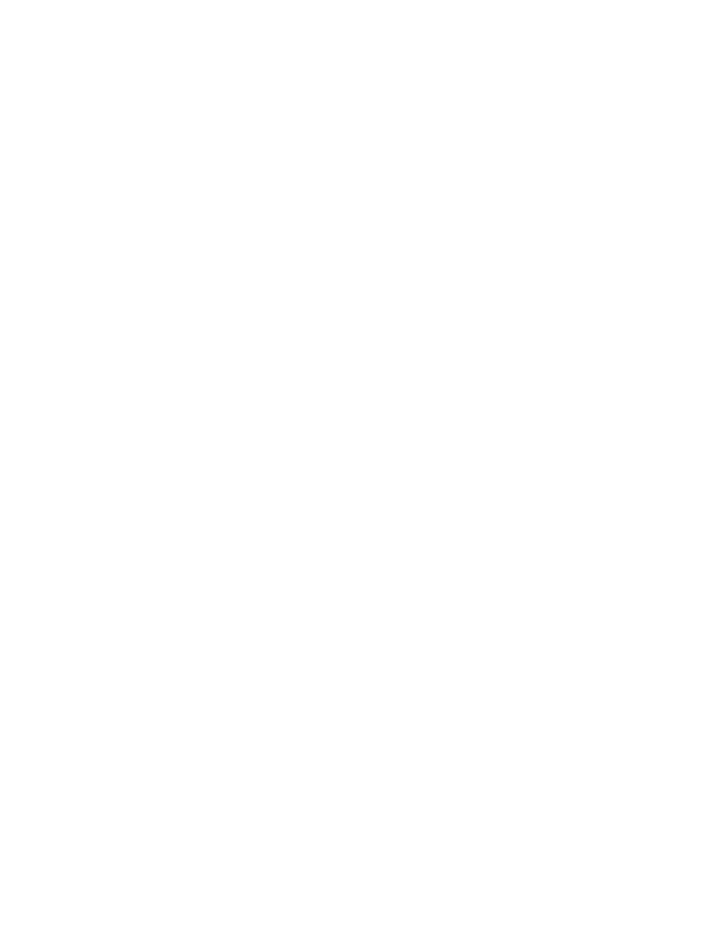
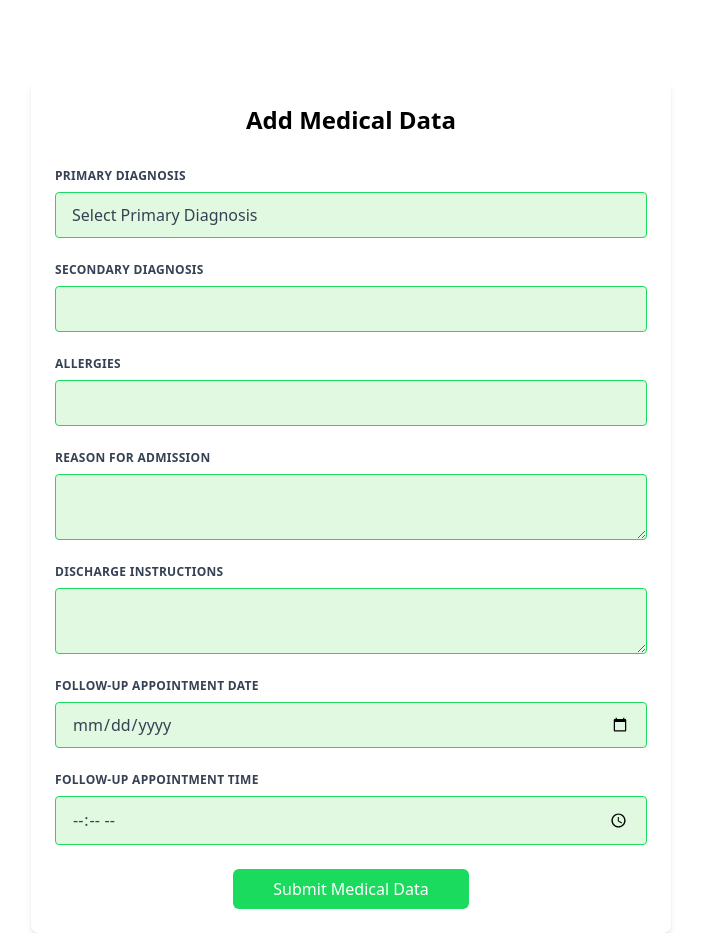
Before and after one commit to omkar-79/medcompass, a React (Vite) app in the folder frontend/: page /medicalDetails in a window 1280 px wide. Before the commit this address had no page. Shown: the whole page, without its empty margins (289-990 px from the left). Before the commit the page ends 800 px from the top, so only its background shows below. Built offline with nearby package versions, Linux system fonts and the light colour scheme.

Commit message:
medical-form

```diff
--- a/frontend/src/App.jsx
+++ b/frontend/src/App.jsx
@@ -1,6 +1,7 @@
 import Dashboard from "./pages/Dashboard";
 import { Routes, Route } from "react-router-dom"
 import PatientForm from "./pages/PatientForm";
+import MedicalForm from "./pages/MedicalForm";
 
 function App() {
   return (
@@ -8,6 +9,7 @@ function App() {
       <Routes>
         <Route path='/' element={<Dashboard />} />
         <Route path='/addPatient' element={<PatientForm />} />
+        <Route path='/medicalDetails' element={<MedicalForm />} />
       </Routes>
     </div>
   );
--- a/frontend/src/components/Navbar.jsx
+++ b/frontend/src/components/Navbar.jsx
@@ -4,16 +4,16 @@ import { Link } from 'react-router-dom';
 const Navbar = () => {
   return (
     <nav className="flex justify-between items-center p-12">
-      <div className="flex gap-20 px-20">
+      <div className="flex gap-20 px-10">
         <h1>NARAD</h1>
-        <Link to="#" className="">
+        <Link to="#" className="hover:text-[#20cc5c]">
           Dashboard
         </Link>
       </div>
-      <div className="flex justify-between items-center gap-10 px-20">
-        <a href="#">Team</a>
-        <Link to="#" className="bg-[#20cc5c] py-2 rounded-2xl px-4">
-          Devpost
+      <div className="flex justify-between items-center gap-10 px-10">
+        <Link to='/addPatient'
+            className="bg-[#20cc5c] hover:bg-[#149c47] text-white font-bold py-2 px-4 rounded">
+          Add Patient
         </Link>
       </div>
     </nav>
--- a/frontend/src/components/PatientTable.jsx
+++ b/frontend/src/components/PatientTable.jsx
@@ -18,7 +18,7 @@ const PatientTable = () => {
                 <th className="px-6 py-3 text-start text-md font-medium uppercase">Patient Name</th>
                 <th className="px-6 py-3 text-start text-md font-medium uppercase">Primary Diagnosis</th>
                 <th className="px-6 py-3 text-start text-md font-medium uppercase">Phone</th>
-                <th className="px-6 py-3 text-end text-md font-medium uppercase">Action</th>
+                <th className="px-12 py-3 text-end text-md font-medium uppercase">Action</th>
               </tr>
             </thead>
             <tbody>
--- a/frontend/src/pages/Dashboard.jsx
+++ b/frontend/src/pages/Dashboard.jsx
@@ -1,5 +1,4 @@
 import React from 'react'
-import { Link } from 'react-router-dom'
 import PatientTable from '../components/PatientTable'
 import Navbar from '../components/Navbar'
 
@@ -7,12 +6,6 @@ const Dashboard = () => {
   return (
     <div>
       <Navbar />
-      <div className="flex justify-end px-30">
-        <Link to='/addPatient'
-            className="bg-[#20cc5c] hover:bg-[#149c47] text-white font-bold py-2 px-4 rounded">
-          Add Patient
-        </Link>
-      </div>
       <PatientTable />
     </div>
   )
--- /dev/null
+++ b/frontend/src/pages/MedicalForm.jsx
@@ -0,0 +1,166 @@
+import React, { useState } from "react";
+
+const MedicalForm = () => {
+  const [medicalData, setMedicalData] = useState({
+    primaryDiagnosis: "",
+    secondaryDiagnosis: "",
+    allergies: "",
+    reasonForAdmit: "",
+    dischargeInstructions: "",
+    followUpDate: "",
+    followUpTime: "",
+  });
+
+  const handleChange = (e) => {
+    setMedicalData({ ...medicalData, [e.target.name]: e.target.value });
+  };
+
+  const handleSubmit = (e) => {
+    e.preventDefault();
+    console.log("Medical Data Submitted:", medicalData);
+    // Send medicalData to backend here
+  };
+
+  return (
+    <div className="flex justify-center pt-20">
+      <form onSubmit={handleSubmit} className="w-full max-w-1/2 p-6 shadow-md rounded-lg">
+        <h2 className="text-2xl text-center font-semibold mb-8">Add Medical Data</h2>
+
+        <div className="mb-6">
+          <label className="block uppercase tracking-wide text-gray-700 text-xs font-bold mb-2">
+            Primary Diagnosis
+          </label>
+          <select
+            name="primaryDiagnosis"
+            value={medicalData.primaryDiagnosis}
+            onChange={handleChange}
+            className="appearance-none block w-full bg-[#e1f9e1] text-gray-700 border border-[#1adb5d] rounded py-3 px-4 leading-tight focus:outline-none focus:bg-white focus:border-[#149c47]"
+            required
+          >
+            <option value="">Select Primary Diagnosis</option>
+            <option value="Spinal Cord Injury">Spinal Cord Injury</option>
+            <option value="Traumatic Brain Injury (TBI)">Traumatic Brain Injury (TBI)</option>
+            <option value="Multiple Sclerosis Flare-ups">Multiple Sclerosis Flare-ups</option>
+            <option value="Status Epilepticus">Status Epilepticus</option>
+            <option value="Severe Stroke">Severe Stroke</option>
+            <option value="Metastasis-related Complications">Metastasis-related Complications</option>
+            <option value="Pain Management">Pain Management</option>
+            <option value="Surgical Post-Op Recovery">Surgical Post-Op Recovery</option>
+            <option value="Chemotherapy or Radiation Therapy Complications">Chemotherapy or Radiation Therapy Complications</option>
+            <option value="Acute Respiratory Distress Syndrome (ARDS)">Acute Respiratory Distress Syndrome (ARDS)</option>
+            <option value="Asthma Attack">Asthma Attack</option>
+            <option value="Pneumonia">Pneumonia</option>
+            <option value="Chronic Obstructive Pulmonary Disease (COPD) Exacerbation">Chronic Obstructive Pulmonary Disease (COPD) Exacerbation</option>
+            <option value="Diabetic Foot Ulcer Infection">Diabetic Foot Ulcer Infection</option>
+            <option value="Severe Hypoglycemia">Severe Hypoglycemia</option>
+            <option value="Hyperosmolar Hyperglycemic State (HHS)">Hyperosmolar Hyperglycemic State (HHS)</option>
+            <option value="Diabetic Ketoacidosis (DKA)">Diabetic Ketoacidosis (DKA)</option>
+            <option value="Hypertensive Crisis">Hypertensive Crisis</option>
+            <option value="Stroke (Cerebrovascular Accident)">Stroke (Cerebrovascular Accident)</option>
+            <option value="Arrhythmias (e.g., atrial fibrillation)">Arrhythmias (e.g., atrial fibrillation)</option>
+            <option value="Congestive Heart Failure (CHF)">Congestive Heart Failure (CHF)</option>
+            <option value="Acute Myocardial Infarction (Heart Attack)">Acute Myocardial Infarction (Heart Attack)</option>
+            <option value="Knee Replacement Surgery">Knee Replacement Surgery</option>
+            <option value="Ligament Repair">Ligament Repair</option>
+            <option value="Meniscus Repair">Meniscus Repair</option>
+            <option value="Patellar Tendon Repair">Patellar Tendon Repair</option>
+            <option value="Cartilage Restoration">Cartilage Restoration</option>
+            <option value="Knee Arthroscopy">Knee Arthroscopy</option>
+            <option value="Carpal Tunnel Release Surgery">Carpal Tunnel Release Surgery</option>
+            <option value="Tendon Repair">Tendon Repair</option>
+            <option value="Fracture Repair">Fracture Repair</option>
+            <option value="Ganglion Cyst Removal">Ganglion Cyst Removal</option>
+          </select>
+        </div>
+
+        <div className="mb-6">
+          <label className="block uppercase tracking-wide text-gray-700 text-xs font-bold mb-2">
+            Secondary Diagnosis
+          </label>
+          <input
+            type="text"
+            name="secondaryDiagnosis"
+            value={medicalData.secondaryDiagnosis}
+            onChange={handleChange}
+            className="appearance-none block w-full bg-[#e1f9e1] text-gray-700 border border-[#1adb5d] rounded py-3 px-4 leading-tight focus:outline-none focus:bg-white focus:border-[#149c47]"
+          />
+        </div>
+
+        <div className="mb-6">
+          <label className="block uppercase tracking-wide text-gray-700 text-xs font-bold mb-2">
+            Allergies
+          </label>
+          <input
+            type="text"
+            name="allergies"
+            value={medicalData.allergies}
+            onChange={handleChange}
+            className="appearance-none block w-full bg-[#e1f9e1] text-gray-700 border border-[#1adb5d] rounded py-3 px-4 leading-tight focus:outline-none focus:bg-white focus:border-[#149c47]"
+          />
+        </div>
+
+        <div className="mb-6">
+          <label className="block uppercase tracking-wide text-gray-700 text-xs font-bold mb-2">
+            Reason for Admission
+          </label>
+          <textarea
+            name="reasonForAdmit"
+            value={medicalData.reasonForAdmit}
+            onChange={handleChange}
+            className="appearance-none block w-full bg-[#e1f9e1] text-gray-700 border border-[#1adb5d] rounded py-3 px-4 leading-tight focus:outline-none focus:bg-white focus:border-[#149c47]"
+            required
+          />
+        </div>
+
+        <div className="mb-6">
+          <label className="block uppercase tracking-wide text-gray-700 text-xs font-bold mb-2">
+            Discharge Instructions
+          </label>
+          <textarea
+            name="dischargeInstructions"
+            value={medicalData.dischargeInstructions}
+            onChange={handleChange}
+            className="appearance-none block w-full bg-[#e1f9e1] text-gray-700 border border-[#1adb5d] rounded py-3 px-4 leading-tight focus:outline-none focus:bg-white focus:border-[#149c47]"
+          />
+        </div>
+
+        <div className="mb-6">
+          <label className="block uppercase tracking-wide text-gray-700 text-xs font-bold mb-2">
+            Follow-up Appointment Date
+          </label>
+          <input
+            type="date"
+            name="followUpDate"
+            value={medicalData.followUpDate}
+            onChange={handleChange}
+            className="appearance-none block w-full bg-[#e1f9e1] text-gray-700 border border-[#1adb5d] rounded py-3 px-4 leading-tight focus:outline-none focus:bg-white focus:border-[#149c47]"
+          />
+        </div>
+
+        <div className="mb-6">
+          <label className="block uppercase tracking-wide text-gray-700 text-xs font-bold mb-2">
+            Follow-up Appointment Time
+          </label>
+          <input
+            type="time"
+            name="followUpTime"
+            value={medicalData.followUpTime}
+            onChange={handleChange}
+            className="appearance-none block w-full bg-[#e1f9e1] text-gray-700 border border-[#1adb5d] rounded py-3 px-4 leading-tight focus:outline-none focus:bg-white focus:border-[#149c47]"
+          />
+        </div>
+
+        <div className="mt-6 flex justify-center">
+          <button
+            type="submit"
+            className="bg-[#1adb5d] text-white px-10 py-2 rounded-md hover:bg-[#149c47]"
+          >
+            Submit Medical Data
+          </button>
+        </div>
+      </form>
+    </div>
+  );
+};
+
+export default MedicalForm;
--- a/frontend/src/pages/PatientForm.jsx
+++ b/frontend/src/pages/PatientForm.jsx
@@ -1,4 +1,5 @@
 import React, { useState } from "react";
+import { useNavigate } from "react-router-dom";
 
 const PatientForm = () => {
   const [formData, setFormData] = useState({
@@ -10,6 +11,7 @@ const PatientForm = () => {
     email: "",
     preferredTime: "",
   });
+  const navigate = useNavigate()
 
   const handleChange = (e) => {
     setFormData({ ...formData, [e.target.name]: e.target.value });
@@ -19,6 +21,7 @@ const PatientForm = () => {
     e.preventDefault();
     console.log("Form Data Submitted:", formData);
     // Send formData to backend here
+    navigate('/medicalDetails')
   };
 
   return (
```
